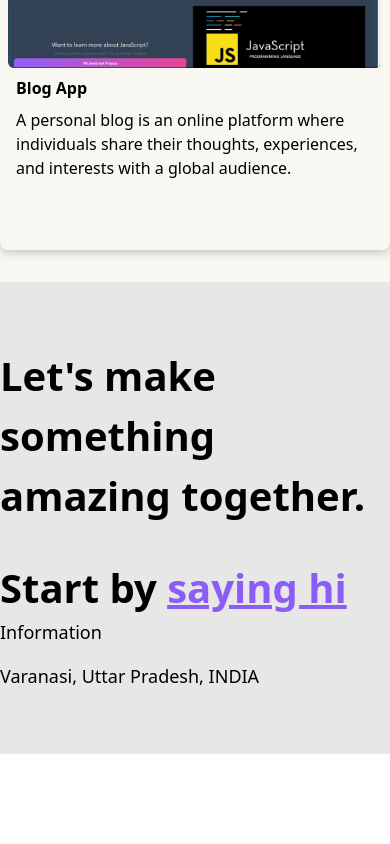
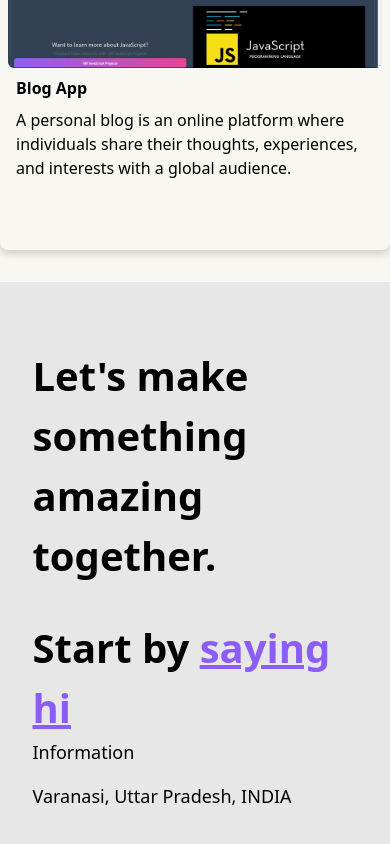
Before and after one commit to AmanCoder01/Portfolio, a React (Vite) app: page / in a window 390 px wide. Shown: the part 3649-4493 px from the top of the page. Before the commit the page ends 4403 px from the top, so only its background shows below. Built offline with nearby package versions, Linux system fonts and the light colour scheme.

Commit message:
first commit

```diff
--- a/src/components/Footer.jsx
+++ b/src/components/Footer.jsx
@@ -3,7 +3,7 @@ import React from 'react'
 const Footer = () => {
     return (
         <div className='bg-[#E7E7E7] py-16 '>
-            <div className='w-full md:w-10/12 flex items-center justify-between flex-wrap mx-auto'>
+            <div className='w-10/12 flex items-center justify-between flex-wrap mx-auto'>
 
                 <div className='flex  flex-col  gap-8 text-[2.5rem] font-bold'>
                     <span >Let's make something <br />
```
